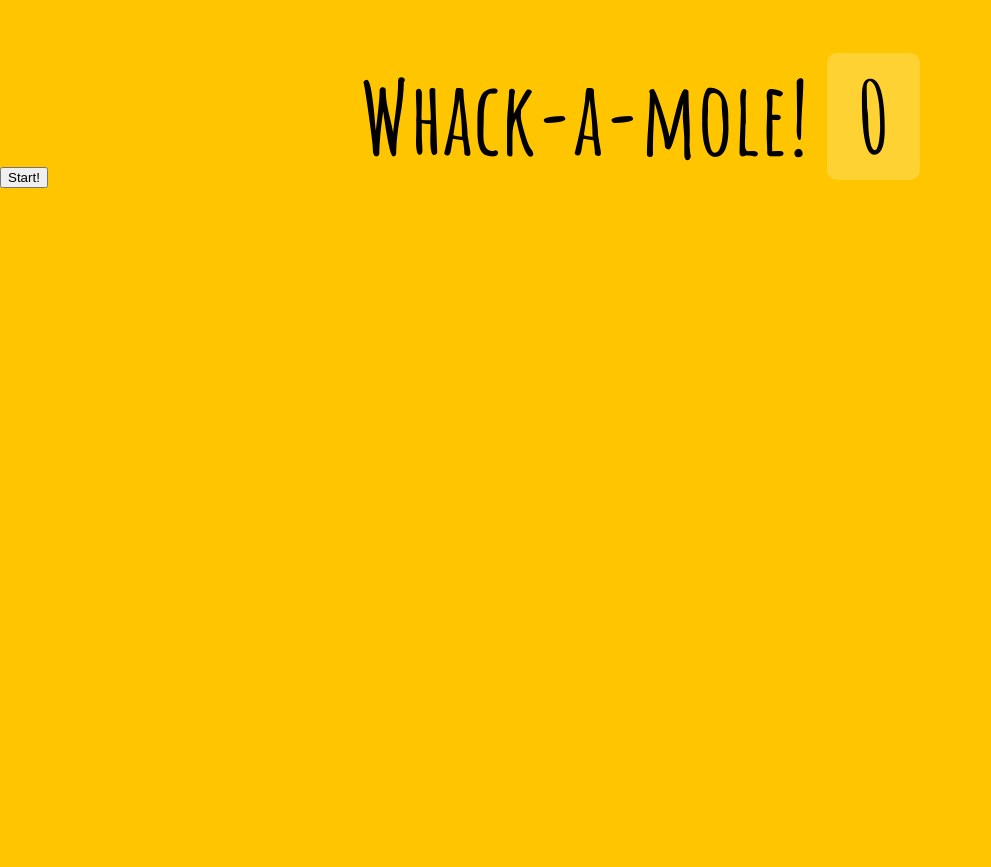
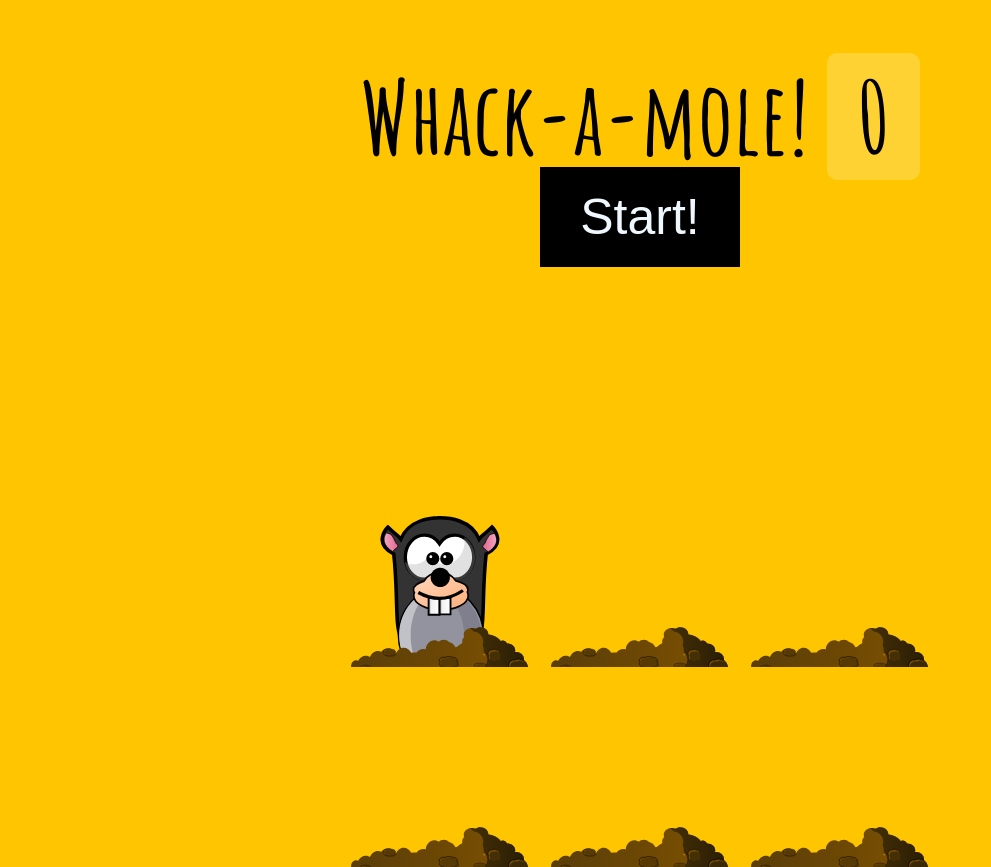
Before and after one commit to tristankrass/javaScript30, a plain HTML site: page day31/index-START.html in a window 1280 px wide. Both pictures are taken after a click on the button "Start!". Shown: the whole page, without its empty margins (0-991 px from the left). Before the commit the page ends 800 px from the top, so only its background shows below. Drawn offline with Linux system fonts and the light colour scheme.

Commit message:
Added last day's challenge

```diff
--- a/day31/index-START.html
+++ b/day31/index-START.html
@@ -1,16 +1,21 @@
 <!DOCTYPE html>
 <html lang="en">
+
 <head>
   <meta charset="UTF-8">
   <title>Whack A Mole!</title>
   <link href='https://fonts.googleapis.com/css?family=Amatic+SC:400,700' rel='stylesheet' type='text/css'>
   <link rel="stylesheet" href="style.css">
 </head>
+
 <body>
 
   <h1>Whack-a-mole! <span class="score">0</span></h1>
-  <button onClick="startGame()">Start!</button>
-
+  <div class="flex-center">
+    <button onClick="startGame()" class="button">
+      Start!
+    </button>
+  </div>
   <div class="game">
     <div class="hole hole1">
       <div class="mole"></div>
@@ -32,11 +37,58 @@
     </div>
   </div>
 
-<script>
-  const holes = document.querySelectorAll('.hole');
-  const scoreBoard = document.querySelector('.score');
-  const moles = document.querySelectorAll('.mole');
+  <script>
+    const holes = document.querySelectorAll( '.hole' );
+    const scoreBoard = document.querySelector( '.score' );
+    const moles = document.querySelectorAll( '.mole' );
+    let lastHole;
+    let timeUp = false;
+    let score = 0;
 
-</script>
+
+    function randomTime( min, max ) {
+      return Math.round( Math.random() * ( max - min ) + min );
+    }
+    function randomHole( holes ) {
+      const index = Math.floor( Math.random() * holes.length );
+      const hole = holes[index];
+      if ( hole == lastHole ) {
+        console.log( 'That is the same hole' );
+        return randomHole( holes );
+
+      }
+      lastHole = hole;
+      return hole;
+    }
+
+    function peep() {
+      const time = randomTime( 200, 1000 );
+      const hole = randomHole( holes );
+
+      hole.classList.add( 'up' );
+      setTimeout( () => {
+        hole.classList.remove( 'up' );
+        if ( !timeUp ) peep();
+      }, time );
+    }
+
+    function startGame() {
+      scoreBoard.textContent = 0;
+      timeUp = false;
+      score = 0;
+      peep();
+      setTimeout( () => timeUp = true, 10000 );
+    }
+
+    function bonk( e ) {
+      if ( !e.isTrusted ) return;
+      score++;
+      this.classList.remove( 'up' );
+      scoreBoard.textContent = score;
+    }
+
+    moles.forEach( mole => mole.addEventListener( 'click', bonk ) )
+  </script>
 </body>
+
 </html>
--- a/day31/style.css
+++ b/day31/style.css
@@ -67,3 +67,18 @@ h1 {
 .hole.up .mole {
   top: 0;
 }
+.flex-center {
+  display: flex;
+  justify-content: center;
+  align-items: center;
+  padding-bottom: 20rem;
+}
+.button {
+  height: 10rem;
+  width: 20rem;
+  background: black;
+  color: aliceblue;
+  border: 1px solid black;
+  cursor: pointer;
+  font-size: 5rem;
+}
```
Also changed, not shown: day31/dirt.svg (added).
